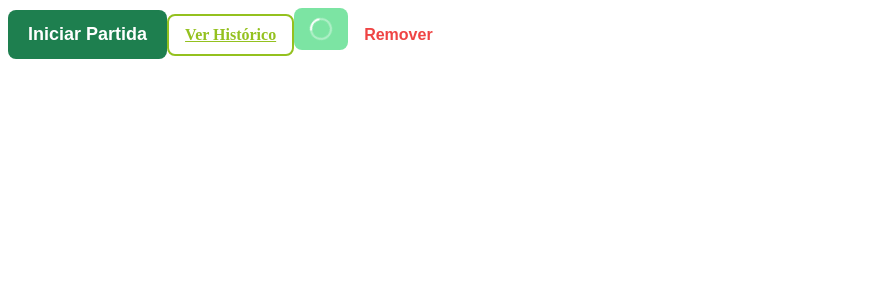
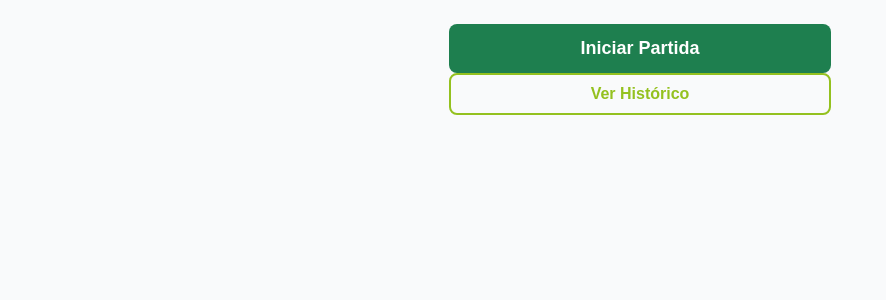
Before and after one commit to ricardo-borges13/app-peladeiros, a React (Vite) app: page / in a window 1280 px wide. Shown: the top 300 px of the page, without its empty margins (0-886 px from the left). Built offline with nearby package versions, Linux system fonts and the light colour scheme.

Commit message:
Criação LayoutContainer.styles

```diff
--- a/package.json
+++ b/package.json
@@ -12,7 +12,8 @@
   "dependencies": {
     "react": "^19.2.0",
     "react-dom": "^19.2.0",
-    "styled-components": "^6.3.11"
+    "styled-components": "^6.3.11",
+    "styled-normalize": "^8.1.1"
   },
   "devDependencies": {
     "@eslint/js": "^9.39.1",
--- a/src/App.tsx
+++ b/src/App.tsx
@@ -1,25 +1,23 @@
 import { ThemeProvider } from "styled-components";
 import { theme } from "./theme/theme";
 import { Button } from "./components/Button/Buton";
+import { GlobalStyle } from "./assets/styles/global";
+import { LayoutContainer } from "./components/LayoutContainer/LayoutContainer.sytles";
 
 function App() {
   return (
     <ThemeProvider theme={theme}>
-      <Button color="success" size="lg">
-        Iniciar Partida
-      </Button>
+      <GlobalStyle />
 
-      <Button as="a" href="/historico" variant="outline">
-        Ver Histórico
-      </Button>
+      <LayoutContainer>
+        <Button color="success" size="lg">
+          Iniciar Partida
+        </Button>
 
-      <Button color="whatsapp" isLoading>
-        Enviando...
-      </Button>
-
-      <Button color="danger" variant="ghost">
-        Remover
-      </Button>
+        <Button as="a" href="/historico" variant="outline">
+          Ver Histórico
+        </Button>
+      </LayoutContainer>
     </ThemeProvider>
   );
 }
--- /dev/null
+++ b/src/assets/styles/global.ts
@@ -0,0 +1,39 @@
+import { createGlobalStyle } from 'styled-components'
+import { normalize } from 'styled-normalize';
+
+export const GlobalStyle = createGlobalStyle`
+  ${normalize}
+
+  *,
+  *::before,
+  *::after {
+    box-sizing: border-box;
+  }
+
+  html, body, #root {
+    min-height: 100%;
+  }
+
+  body {
+    font-family: ${({ theme }) => theme.fonts.body};
+    background: ${({ theme }) => theme.colors.background.global};
+    color: ${({ theme }) => theme.colors.black};
+    -webkit-font-smoothing: antialiased;
+    -webkit-tap-highlight-color: transparent;
+    overflow-x: hidden;
+  }
+
+  button {
+    font-family: inherit;
+    -webkit-tap-highlight-color: transparent;
+  }
+
+  input, textarea, select {
+  font-family: inherit;
+}
+
+  a {
+    text-decoration: none;
+    color: inherit;
+  }
+`
--- a/src/components/Button/Buton.tsx
+++ b/src/components/Button/Buton.tsx
@@ -1,4 +1,4 @@
-import type { ReactNode, ButtonHTMLAttributes, ElementType } from 'react'
+import type { ReactNode, ElementType } from 'react'
 import { ButtonContainer, IconWrapper, Spinner } from './Button.styles'
 
 export type ButtonColor =
--- /dev/null
+++ b/src/components/LayoutContainer/LayoutContainer.sytles.ts
@@ -0,0 +1,20 @@
+import styled from 'styled-components'
+
+export const LayoutContainer = styled.div`
+  min-height: 100vh;
+  width: 100%;
+  max-width: 430px;
+  margin: 0 auto;
+  padding: 16px;
+
+  display: flex;
+  flex-direction: column;
+
+  @media (min-width: 390px) {
+    padding: 20px;
+  }
+
+  @media (min-width: 430px) {
+    padding: 24px;
+  }
+`
--- a/src/theme/theme.ts
+++ b/src/theme/theme.ts
@@ -12,9 +12,13 @@ export const theme = {
     white: '#FFFFFF',
     black: '#000000',
     secondary: '#2a2a2a',
-    // ...
+    background: {
+      global: '#F9FAFB',
+    },
   },
-  // ...
+    fonts: {
+    body: 'Poppins, sans-serif',
+  },
 }
 
 export type Theme = typeof theme
```
Also changed, not shown: 2 other files (tests, documents, lock files or other folders).
